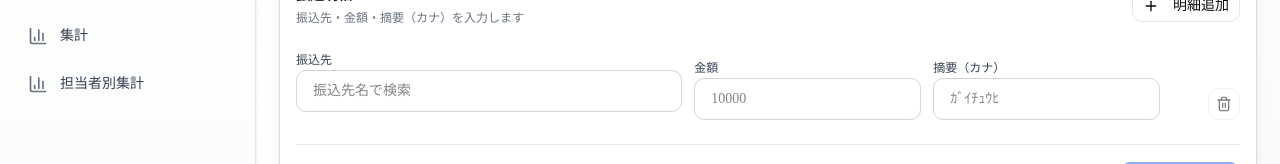
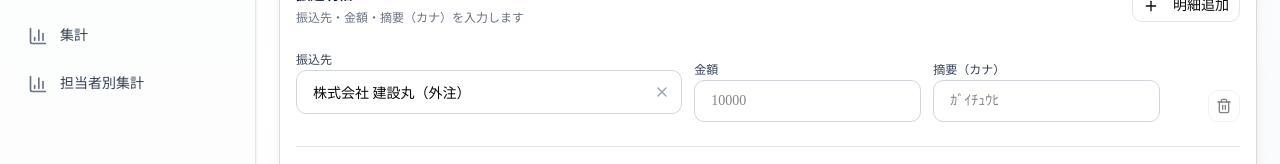
Before and after one commit to machgo19940122/real-estate-system-demo, a Next.js app: page /transfers/new in a window 1280 px wide. Shown: the part 544-708 px from the top of the page. Built offline with nearby package versions, Linux system fonts and the light colour scheme.

Commit message:
振込先のコンボボックス修正

```diff
--- a/components/payee-combobox.tsx
+++ b/components/payee-combobox.tsx
@@ -1,13 +1,13 @@
 "use client";
 
-import { useMemo, useState } from "react";
+import { useEffect, useMemo, useRef, useState } from "react";
 import { Combobox } from "@base-ui/react/combobox";
-import { Check } from "lucide-react";
+import { Check, X } from "lucide-react";
 import { cn } from "@/lib/utils";
 import type { Payee } from "@/src/data/mock";
 
 const INPUT_CLASS =
-  "w-full px-4 py-2.5 border border-gray-300 rounded-lg focus:ring-2 focus:ring-blue-500 focus:border-transparent outline-none transition-all bg-white";
+  "w-full h-11 px-4 py-2.5 border border-gray-300 rounded-lg focus:ring-2 focus:ring-blue-500 focus:border-transparent outline-none transition-all bg-white";
 
 type PayeeOption = { value: string; label: string };
 
@@ -27,6 +27,7 @@ export function PayeeCombobox({
   disabled?: boolean;
 }) {
   const [inputValue, setInputValue] = useState("");
+  const inputRef = useRef<HTMLInputElement | null>(null);
 
   const options = useMemo<PayeeOption[]>(
     () => payees.map((p) => ({ value: String(p.id), label: p.name })),
@@ -37,6 +38,11 @@ export function PayeeCombobox({
     if (!value) return null;
     return options.find((o) => o.value === value) ?? null;
   }, [options, value]);
+
+  useEffect(() => {
+    // 編集画面など「初期状態で値が入っている」ケースで、入力欄にも表示を反映する
+    setInputValue(selected?.label ?? "");
+  }, [selected?.value]);
 
   const filtered = useMemo(() => {
     const q = inputValue.trim().toLowerCase();
@@ -56,22 +62,46 @@ export function PayeeCombobox({
   return (
     <Combobox.Root
       value={selected}
+      inputValue={inputValue}
       onValueChange={(next) => {
         onChange(next ? next.value : "");
-        setInputValue("");
+        setInputValue(next ? next.label : "");
       }}
-      defaultInputValue=""
       onInputValueChange={(next) => setInputValue(next)}
       itemToStringLabel={(item) => item.label}
       itemToStringValue={(item) => item.value}
       isItemEqualToValue={(item, v) => item.value === v.value}
       disabled={disabled}
     >
-      <Combobox.Input
-        aria-label={ariaLabel}
-        placeholder={placeholder}
-        className={cn(INPUT_CLASS, disabled && "disabled:bg-gray-50 disabled:text-gray-500")}
-      />
+      <div className="relative">
+        <Combobox.Input
+          ref={inputRef}
+          aria-label={ariaLabel}
+          placeholder={placeholder}
+          className={cn(
+            INPUT_CLASS,
+            "pr-10",
+            disabled && "disabled:bg-gray-50 disabled:text-gray-500"
+          )}
+          onFocus={(e) => e.currentTarget.select()}
+        />
+        {!!value && !disabled && (
+          <button
+            type="button"
+            onClick={(e) => {
+              e.preventDefault();
+              e.stopPropagation();
+              onChange("");
+              setInputValue("");
+              inputRef.current?.focus();
+            }}
+            className="absolute right-2 top-1/2 -translate-y-1/2 rounded-md p-1 text-gray-400 hover:text-gray-700 hover:bg-gray-100 transition-colors"
+            aria-label="振込先の選択を解除"
+          >
+            <X className="h-4 w-4" />
+          </button>
+        )}
+      </div>
 
       <Combobox.Portal>
         <Combobox.Positioner className="z-50">
```
